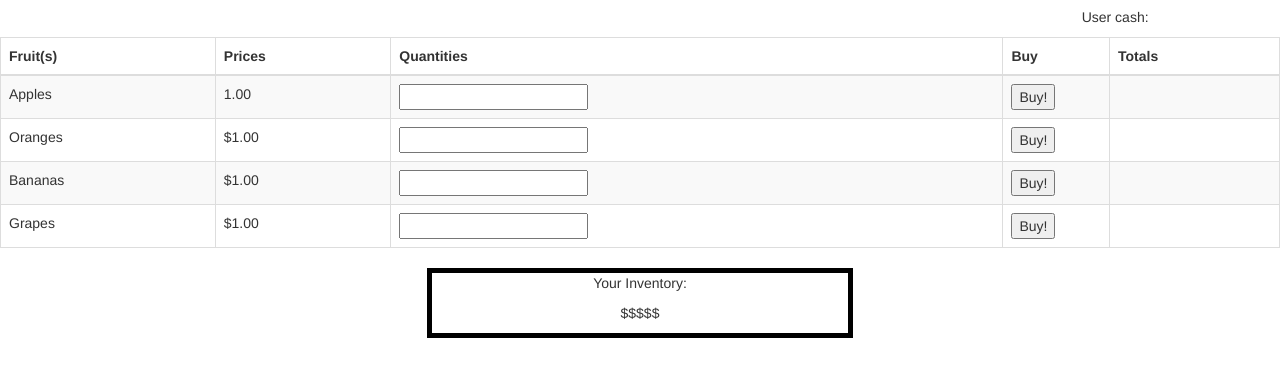
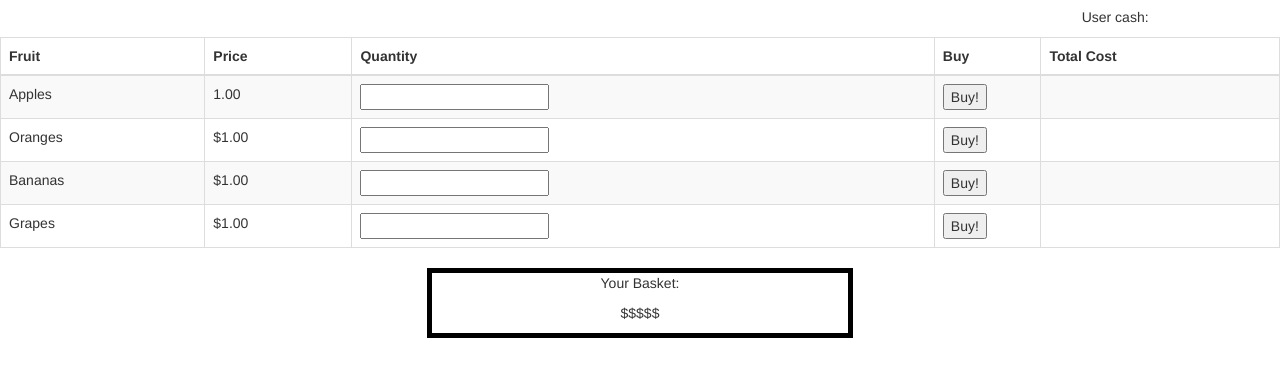
Before and after one commit to jamakyework/fruit_group_project_john, a plain HTML site: page index.html in a window 1280 px wide. Shown: the part 63-440 px from the top of the page. Drawn offline with nearby package versions, Linux system fonts and the light colour scheme.

Commit message:
updated readme

```diff
--- a/index.html
+++ b/index.html
@@ -21,19 +21,19 @@
     	<thead>
     		<tr>
     			<th>
-    				Fruit(s)
+    				Fruit
     			</th>
     			<th>
-    				Prices
+    				Price
     			</th>
     			<th>
-    				Quantities
+    				Quantity
     			</th>
     			<th>
     				Buy
     			</th>
     			<th>
-    				Totals
+    				Total Cost
     			</th>
     		</tr>
     	</thead>
@@ -110,8 +110,8 @@
     	</tbody>
     </table>
     <div id="inv" class="col-md-4 col-md-offset-4">
-      <p> Your Inventory: </p>
-      <p> $$$$$ </p>
+      <p> Your Basket: </p>
+      <p id="outputBasket"> $$$$$ </p>
     </div>
   </body>
 </html>
```
Also changed, not shown: scripts/app.js (+1 -10 lines), 1 other file.
